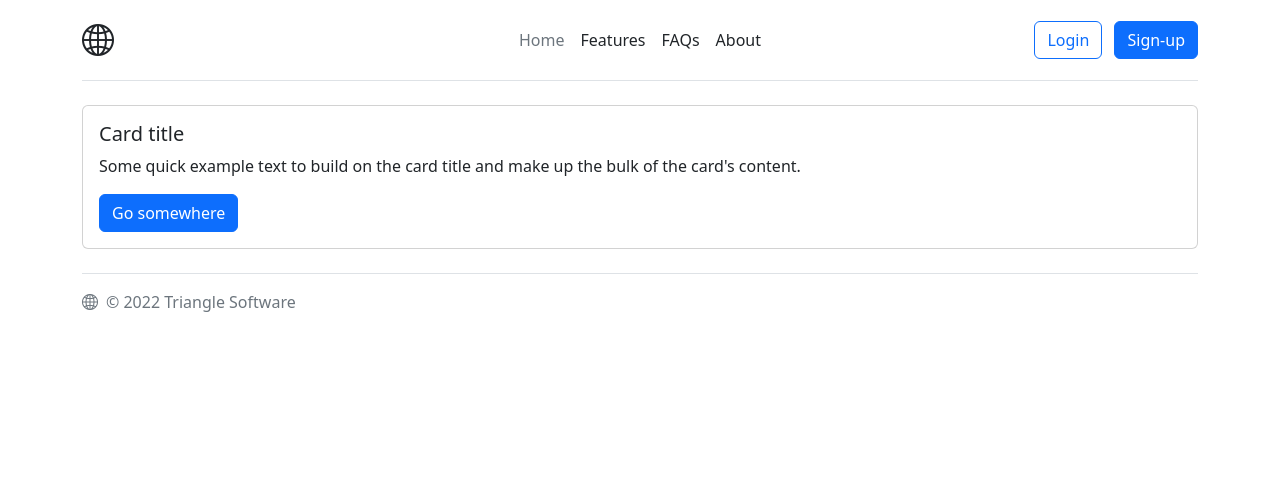
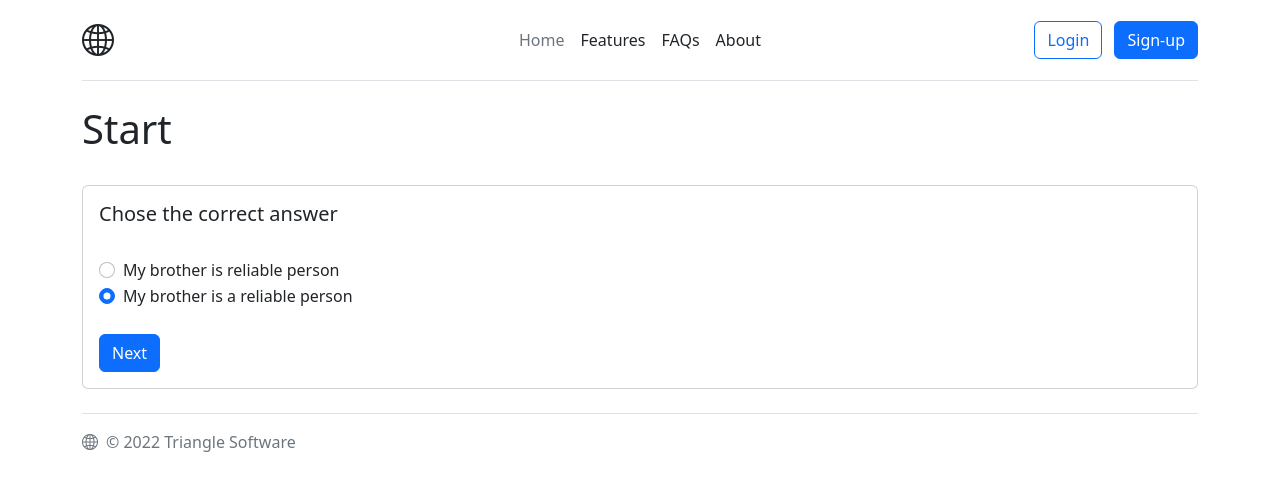
Before and after one commit to trngl8/base-tests-design, a website: page start.html in a window 1280 px wide. Drawn offline with nearby package versions, Linux system fonts and the light colour scheme; files that its build step writes are made by us from their sources.

Commit message:
form fixes

```diff
--- a/start.html
+++ b/start.html
@@ -28,11 +28,29 @@
 </div>
 
 <div class="container">
+    <h1>Start</h1>
+    <br>
     <div class="card">
         <div class="card-body">
-            <h5 class="card-title">Card title</h5>
-            <p class="card-text">Some quick example text to build on the card title and make up the bulk of the card's content.</p>
-            <a href="#" class="btn btn-primary">Go somewhere</a>
+            <h5 class="card-title">Chose the correct answer</h5>
+            <br>
+<!--            <p class="card-text"></p>-->
+            <form action="next.html" method="POST" class="form">
+                <div class="form-check">
+                    <input class="form-check-input" type="radio" name="flexRadioDefault" id="radio1">
+                    <label class="form-check-label" for="radio1">
+                        My brother is reliable person
+                    </label>
+                </div>
+                <div class="form-check">
+                    <input class="form-check-input" type="radio" name="flexRadioDefault" id="radio2" checked>
+                    <label class="form-check-label" for="radio2">
+                        My brother is a reliable person
+                    </label>
+                </div>
+                <br>
+                <input type="submit"  class="btn btn-primary" value="Next">
+            </form>
         </div>
     </div>
 </div>
```
Also changed, not shown: login.html (+7 -1 lines), register.html (+21 -1 lines).
